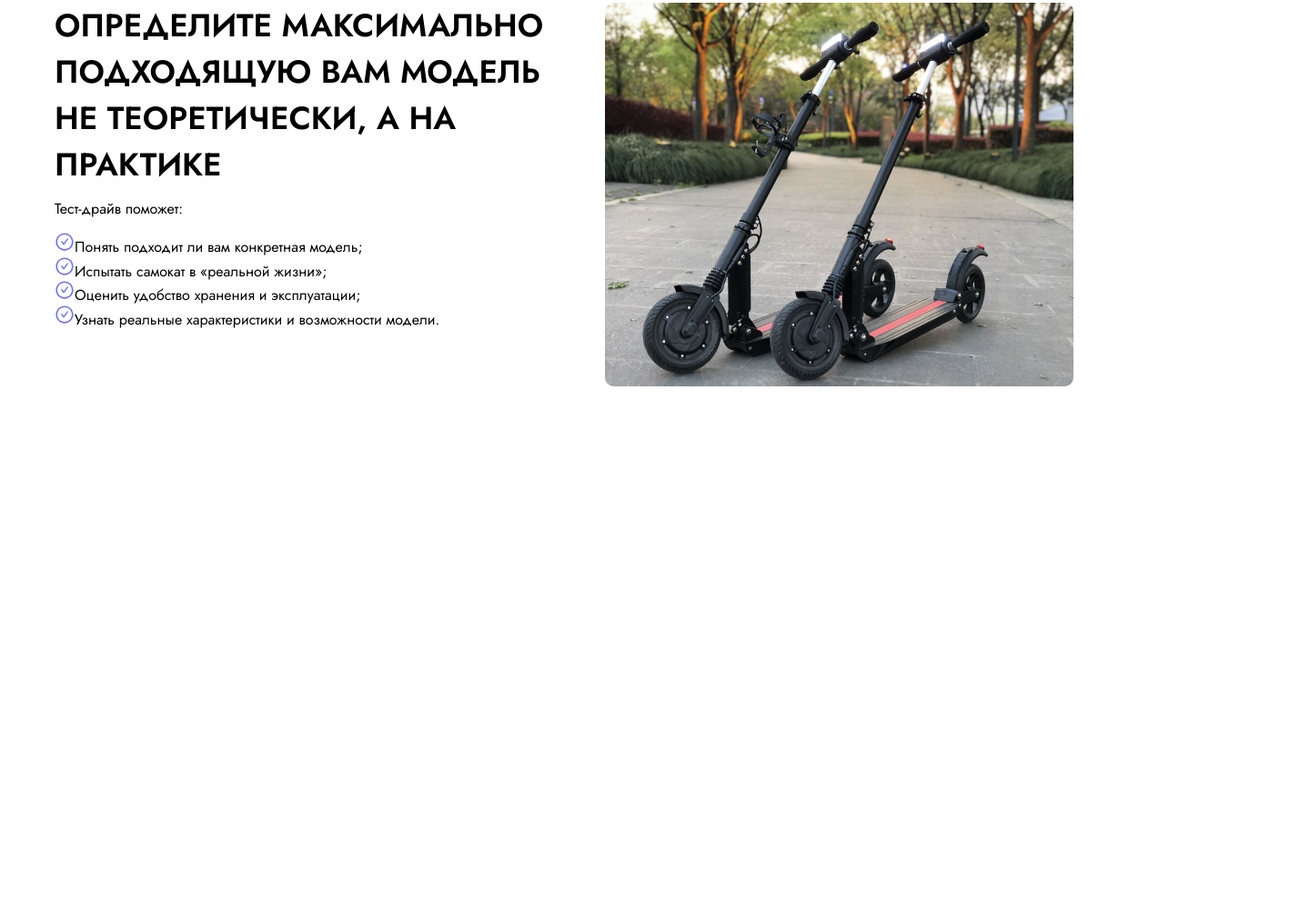
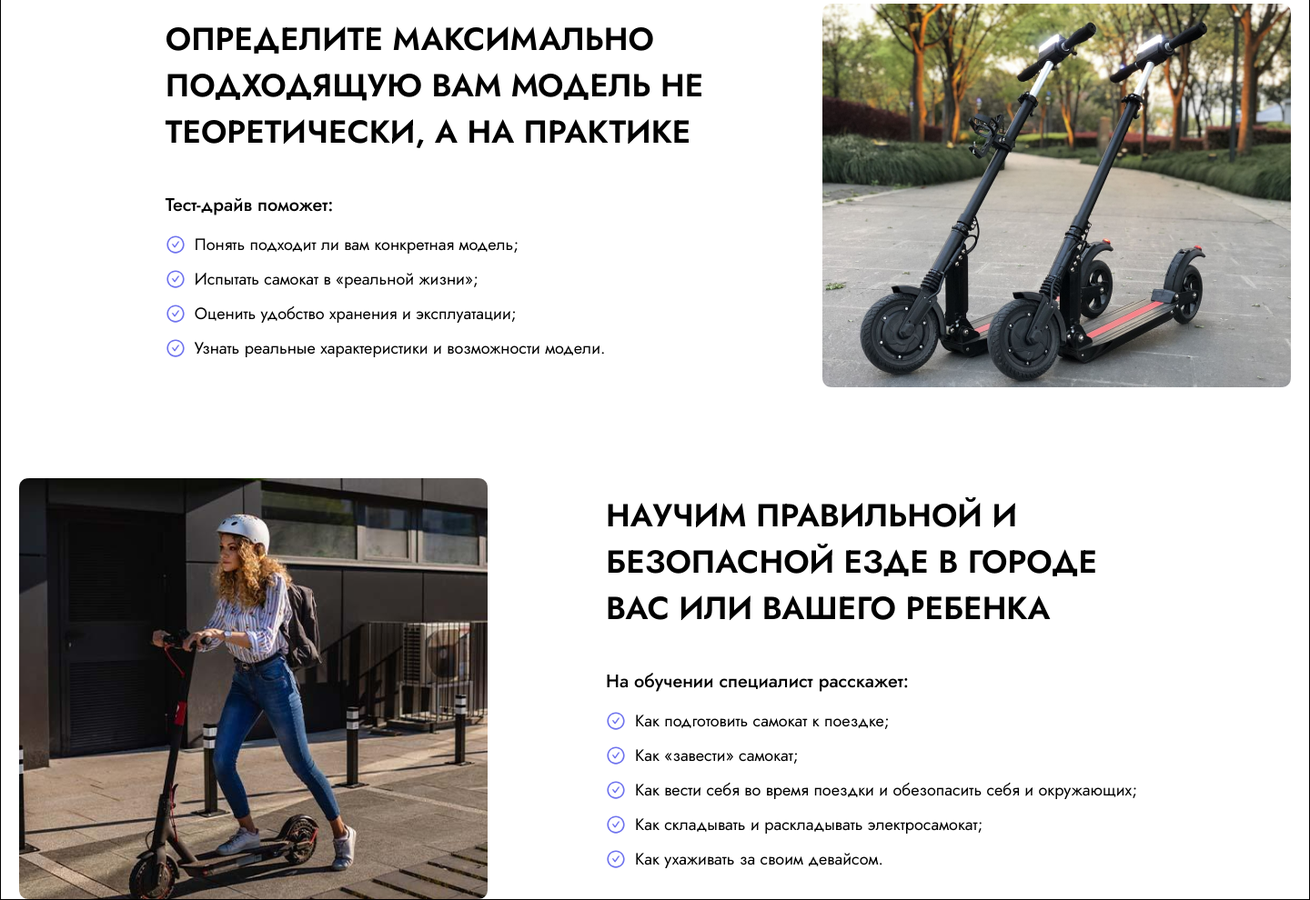
Before and after one commit to n1ckdevops/Hugo-WD, a plain HTML site: page index.html in a window 1280 px wide. Shown: the part 632-1622 px from the top of the page at 91% size, 1440 px wide, since content can reach past the window. Before the commit the page ends 1289 px from the top, so only its background shows below. Drawn offline with Linux system fonts and the light colour scheme.

Commit message:
add: safety section

```diff
--- a/css/style.css
+++ b/css/style.css
@@ -8,7 +8,12 @@
 body {
   font-family: "Jost", sans-serif;
 }
-
+.main-container {
+  position: relative;
+  width: 1440px;
+  margin: auto;
+  border: 1px solid black;
+}
 button {
   cursor: pointer;
 }
@@ -20,9 +25,10 @@ button {
 }
 
 .container {
-  max-width: 75rem;
+  max-width: 70rem;
   margin: 0 auto;
   padding: 0 1.25rem;
+  /* border: 1px solid grey; */
 }
 
 .navbar__menu {
@@ -142,7 +148,7 @@ header {
 }
 .header__bg {
   position: absolute;
-  left: -87px;
+  left: -124px;
   border-radius: 10px;
   margin-bottom: 72px;
 }
@@ -170,6 +176,7 @@ header {
   line-height: 51px;
   text-transform: uppercase;
   margin-bottom: 14px;
+  margin-top: 0;
 }
 
 .header__title {
@@ -227,24 +234,52 @@ header {
 
 /* SECOND SECTION */
 
+.container-second {
+  max-width: unset;
+}
+
 .second-wrapper {
-  display: grid;
-  grid-template-columns: repeat(2, 1fr);
-  grid-template-rows: repeat(3, 1fr);
-  grid-column-gap: 50px;
-  grid-row-gap: 0px;
+  display: flex;
+  justify-content: flex-end;
+  align-items: center;
+  gap: 130px;
 }
-.second-wrapper * {
+
+.flex-one {
+  max-width: 37.0125rem;
+}
+
+.test-drive {
   padding: 0;
 }
-.second-one {
-  grid-area: 1 / 1 / 2 / 2;
+
+.test-drive__item {
+  display: flex;
+  align-items: center;
+  gap: 10px;
+  margin-bottom: 12px;
+  font-size: 18px;
+  font-weight: 400;
+  line-height: 26px;
 }
 
-.grid-two {
-  grid-area: 2 / 1 / 4 / 2;
+.ul-name {
+  margin-bottom: 15px;
+  font-size: 20px;
+  font-weight: 500;
+  line-height: 29px;
 }
 
-.grid-three {
-  grid-area: 1 / 2 / 4 / 3;
+.second-title {
+  margin-bottom: 40px;
 }
+
+/* THIRD SECTION */
+
+.third {
+  margin-top: 100px;
+}
+
+.second-wrapper.third-wrapper {
+  flex-direction: row-reverse;
+}
--- a/index.html
+++ b/index.html
@@ -14,6 +14,7 @@
     <title>Hugo WD</title>
   </head>
   <body>
+    <div class="main-container">
       <nav class="navbar">
         <div class="container">
           <ul class="navbar__menu">
@@ -144,38 +145,76 @@
       </header>
 
       <section class="section second">
-      <div class="container">
+        <div class="container container-second">
           <div class="second-wrapper">
-          <div class="section-title grid-one">
-            Определите максимально подходящую вам модель не теоретически, а на
-            практике
-          </div>
-          <div class="grid-two">
+            <div class="flex-one">
+              <h2 class="section-title second-title">
+                Определите максимально подходящую вам модель не теоретически, а
+                на практике
+              </h2>
               <span class="ul-name">Тест-драйв поможет:</span>
               <ul class="test-drive">
                 <li class="test-drive__item">
-                <img src="img/icons/check.svg" alt="checkbox" />Понять подходит
-                ли вам конкретная модель;
+                  <img src="img/icons/check.svg" alt="checkbox" />Понять
+                  подходит ли вам конкретная модель;
                 </li>
                 <li class="test-drive__item">
-                <img src="img/icons/check.svg" alt="checkbox" />Испытать самокат
-                в «реальной жизни»;
+                  <img src="img/icons/check.svg" alt="checkbox" />Испытать
+                  самокат в «реальной жизни»;
                 </li>
                 <li class="test-drive__item">
-                <img src="img/icons/check.svg" alt="checkbox" />Оценить удобство
-                хранения и эксплуатации;
+                  <img src="img/icons/check.svg" alt="checkbox" />Оценить
+                  удобство хранения и эксплуатации;
                 </li>
                 <li class="test-drive__item">
-                <img src="img/icons/check.svg" alt="checkbox" />Узнать реальные
-                характеристики и возможности модели.
+                  <img src="img/icons/check.svg" alt="checkbox" />Узнать
+                  реальные характеристики и возможности модели.
                 </li>
               </ul>
             </div>
-
-          <img src="img/test_drive-bg.png" alt="" class="grid-three"/>
+            <img src="img/test_drive-bg.png" alt="" class="flex-two" />
           </div>
         </div>
       </section>
+
+      <section class="section second third">
+        <div class="container container-second container-third">
+          <div class="second-wrapper third-wrapper">
+            <div class="flex-one">
+              <h2 class="section-title second-title">
+                Научим правильной и безопасной езде в городе вас или вашего
+                ребенка
+              </h2>
+              <span class="ul-name">На обучении специалист расскажет:</span>
+              <ul class="test-drive">
+                <li class="test-drive__item">
+                  <img src="img/icons/check.svg" alt="checkbox" />Как
+                  подготовить самокат к поездке;
+                </li>
+                <li class="test-drive__item">
+                  <img src="img/icons/check.svg" alt="checkbox" />Как «завести»
+                  самокат;
+                </li>
+                <li class="test-drive__item">
+                  <img src="img/icons/check.svg" alt="checkbox" />Как вести себя
+                  во время поездки и обезопасить себя и окружающих;
+                </li>
+                <li class="test-drive__item">
+                  <img src="img/icons/check.svg" alt="checkbox" />Как складывать
+                  и раскладывать электросамокат;
+                </li>
+                <li class="test-drive__item">
+                  <img src="img/icons/check.svg" alt="checkbox" />Как ухаживать
+                  за своим девайсом.
+                </li>
+              </ul>
+            </div>
+            <img src="img/safety-bg.png" alt="" class="flex-two" />
+          </div>
+        </div>
+      </section>
+
       <script src="js/main.js"></script>
+    </div>
   </body>
 </html>
```
Lines whose indentation alone changed are shown as unchanged.
